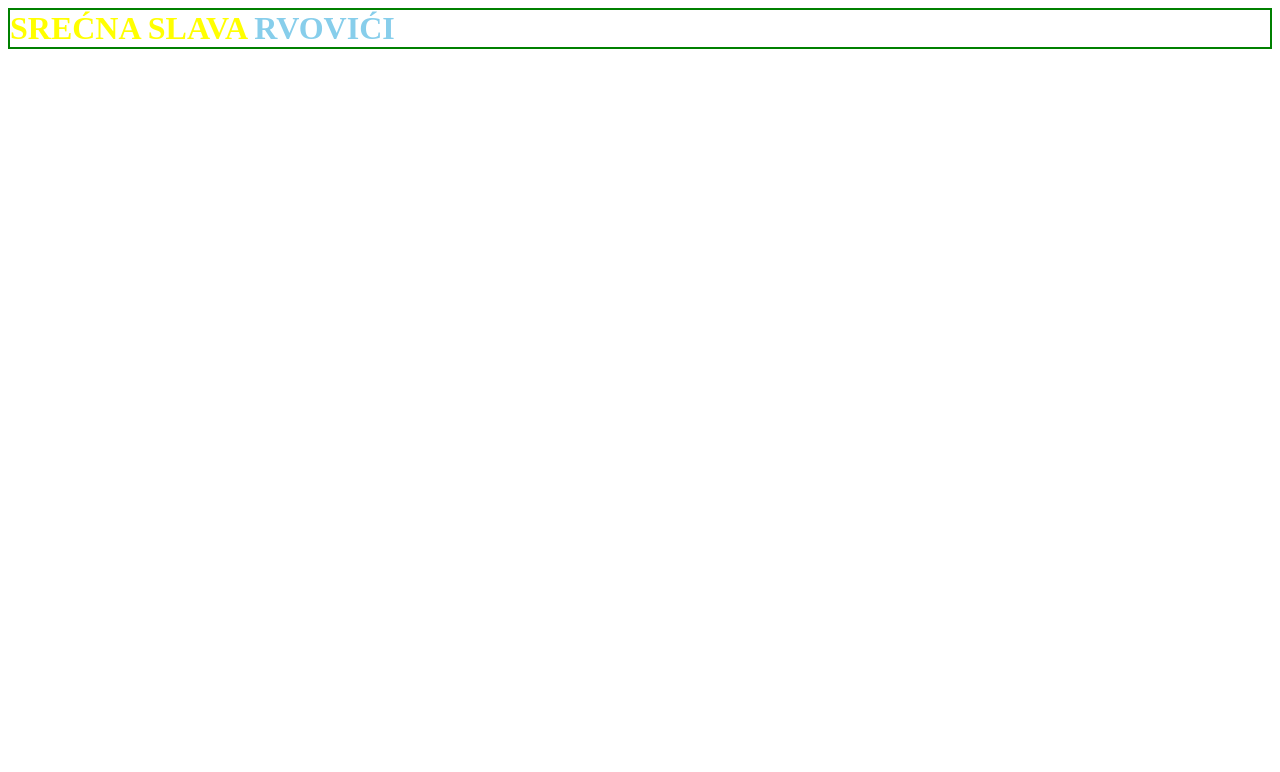
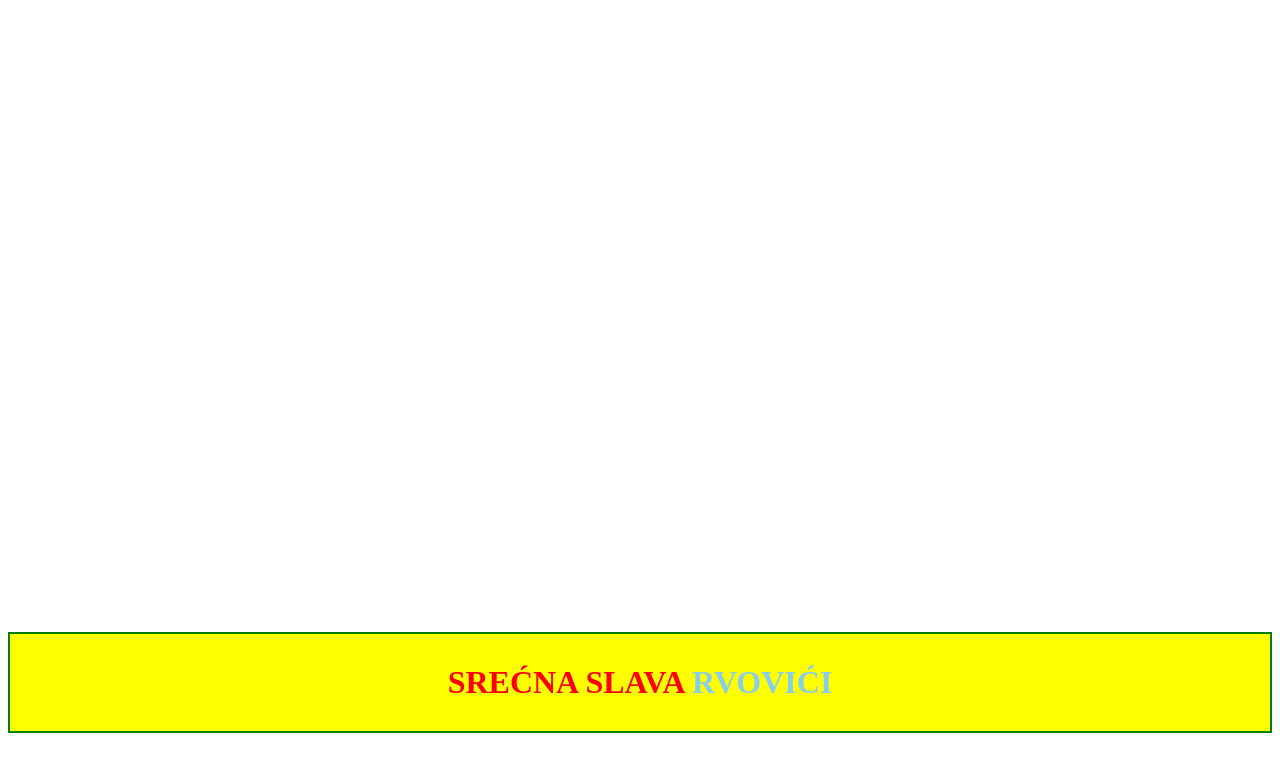
Before and after one commit to keramicar/hello-world, a plain HTML site: page accordion.html in a window 1280 px wide. Drawn offline with Linux system fonts and the light colour scheme.

Commit message:
Update accordion.html

```diff
--- a/accordion.html
+++ b/accordion.html
@@ -64,12 +64,16 @@
    h1 {
     margin:0 auto;
     border: 2px solid green;
-    color:yellow;
+    color:red;
+    text-align:center;
+    background-color:yellow;
+    padding:30px;
+    margin-top:50%;
   }
 
  </style>
  </head>
  <body>
-  <h1>SREĆNA SLAVA <span style="color:skyblue;"">RVOVIĆI</span></H1>
+  <h1>SREĆNA SLAVA <span style="color:skyblue;letter-spa"">RVOVIĆI</span></H1>
  </body>
 </html>
```
